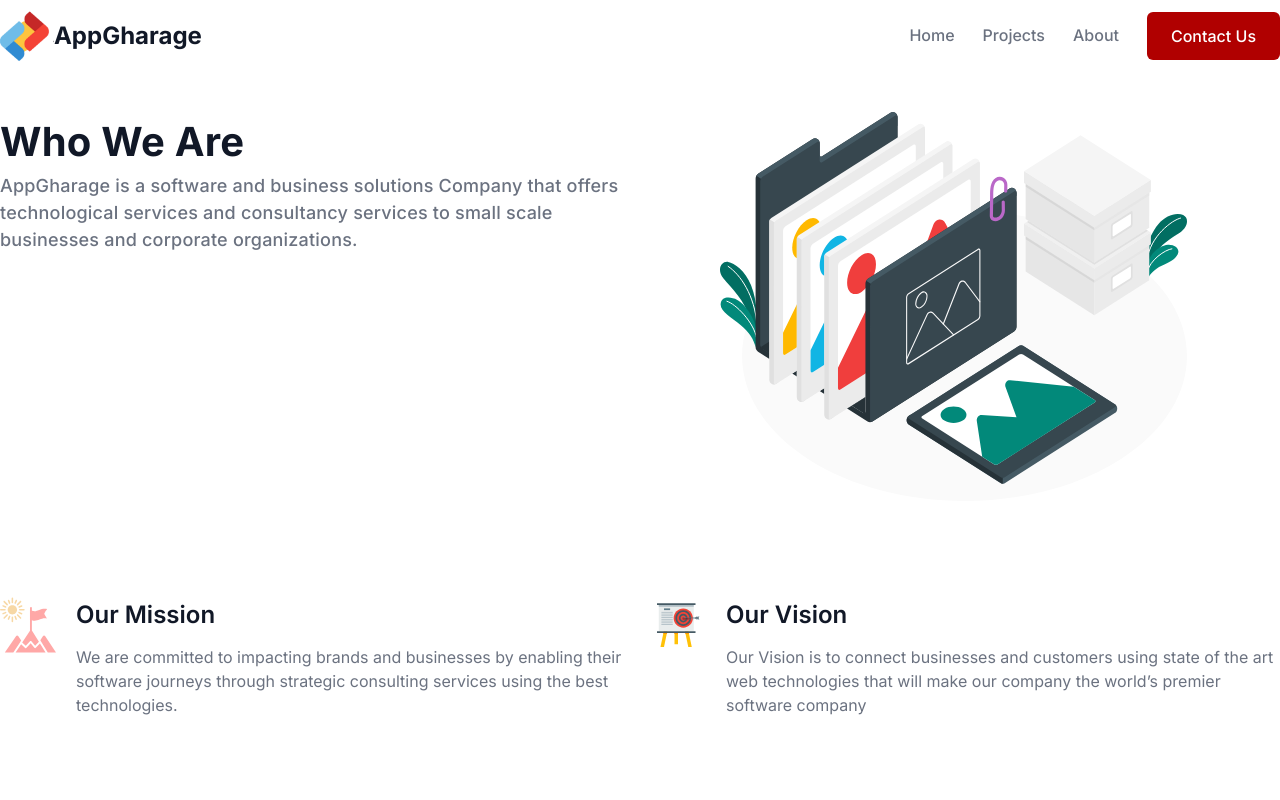
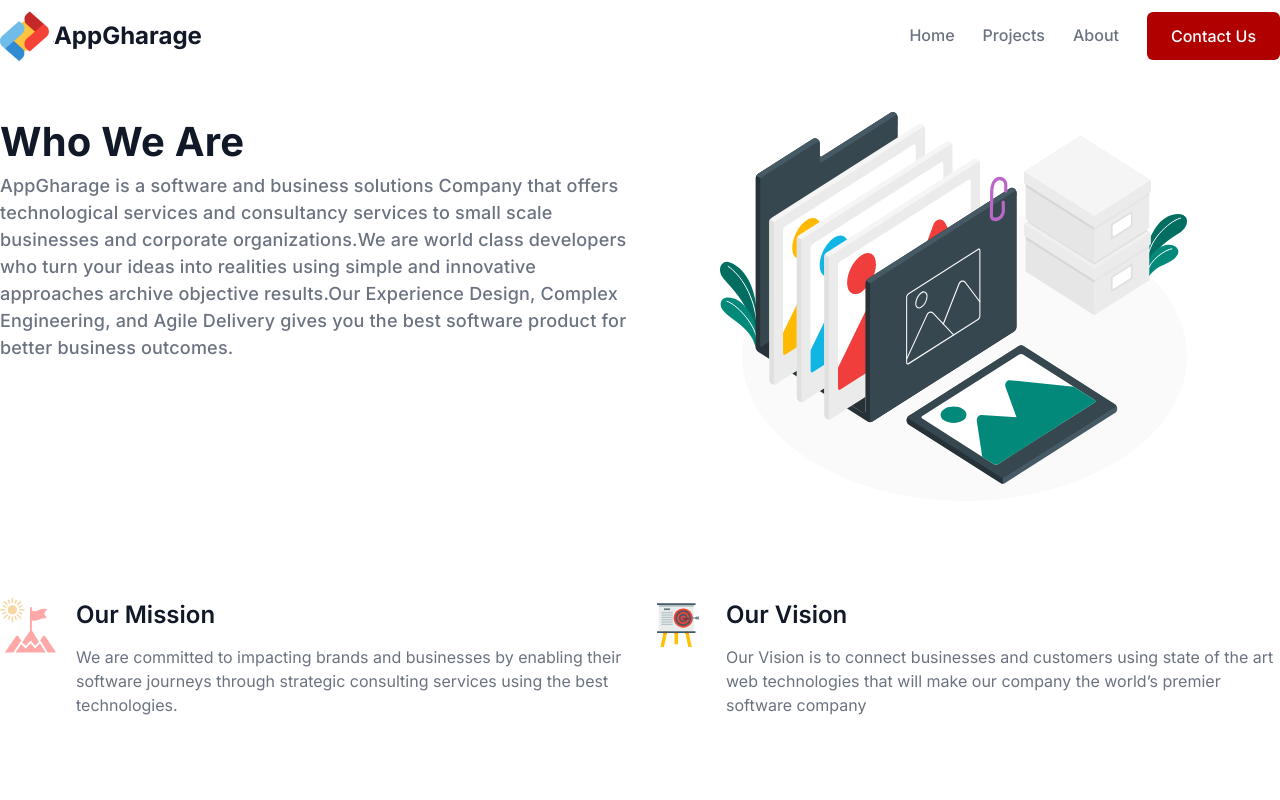
Before and after one commit to cnaallotey/appgharageWebsite, a Vue app: page /about in a window 1280 px wide. Shown: the top 800 px of the page. Built offline with nearby package versions, Linux system fonts and the light colour scheme.

Commit message:
products image

```diff
--- a/src/components/aboutcomp.vue
+++ b/src/components/aboutcomp.vue
@@ -18,7 +18,10 @@
           >
             AppGharage is a software and business solutions Company that offers
             technological services and consultancy services to small scale businesses and
-            corporate organizations.
+            corporate organizations.We are world class developers who turn your ideas into
+            realities using simple and innovative approaches archive objective results.Our
+            Experience Design, Complex Engineering, and Agile Delivery gives you the best
+            software product for better business outcomes.
           </p>
         </div>
       </div>
--- a/src/components/homepage.vue
+++ b/src/components/homepage.vue
@@ -61,7 +61,7 @@
           class="flex flex-col md:flex-row space-x-0 md:space-x-20 space-y-10 md:space-y-0"
         >
           <div class="w-full md:w-1/2 px-16 md:px-5 rounded-3xl">
-            <img src="../assets/Macbook Pro.png" class="w-full" alt="" />
+            <img src="../assets/Macbook Pro.png" class="w-full px-10" alt="" />
           </div>
           <div class="w-full md:w-1/2 pl-0 flex flex-col justify-center">
             <h2
@@ -71,7 +71,7 @@
               Ghana Vehicle Import Duty Estimater
             </h2>
             <p
-              class="font-normal tracking-normal text-gray-500 text-left leading-normal text-base pb-1 mb-2"
+              class="font-normal tracking-normal text-gray-500 text-left leading-normal text-base pb-1 mb-2 mt-2"
             >
               Our Web App makes it possible to check the import duty and vehicle
               information about any vehicle you would like to import into Ghana stress
```
